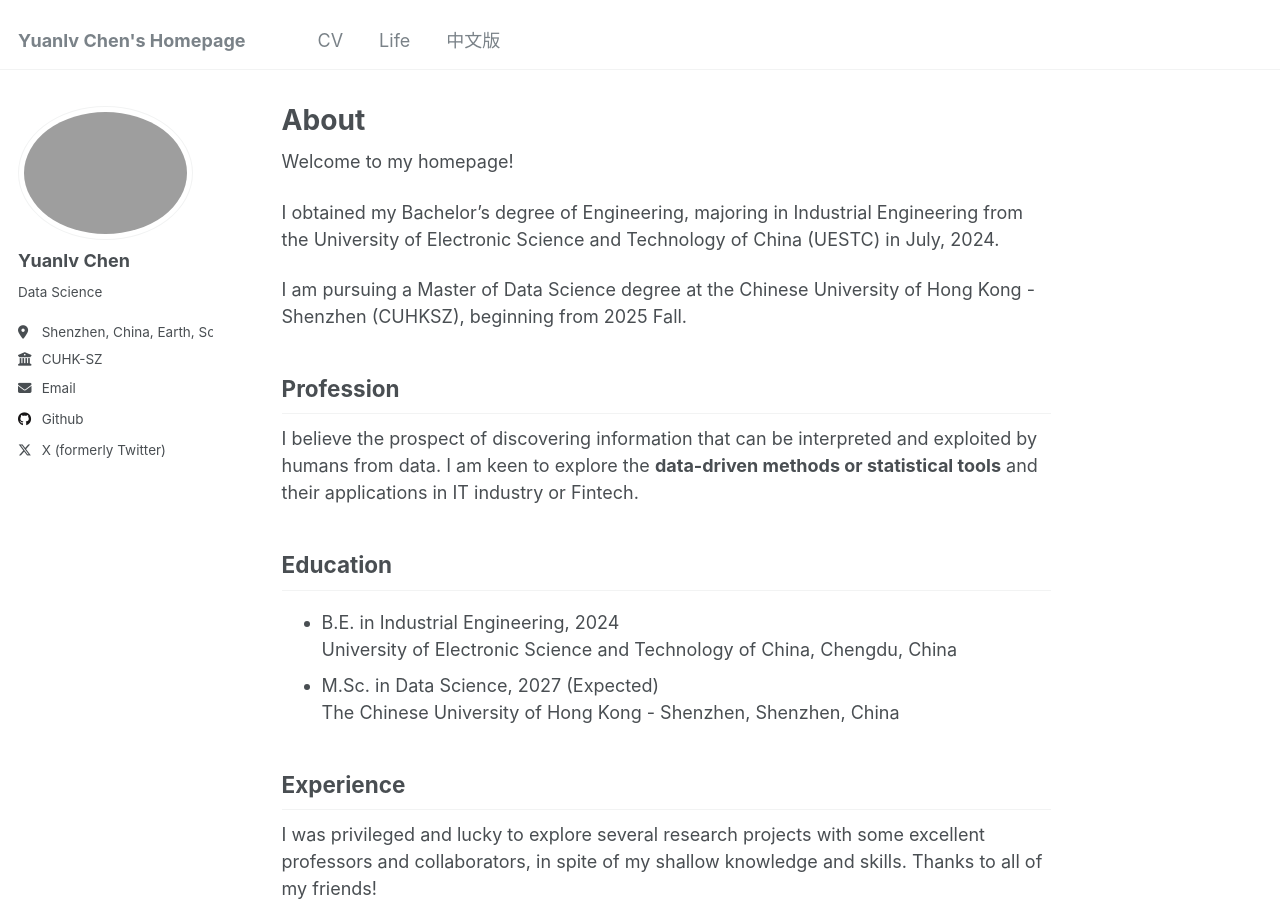
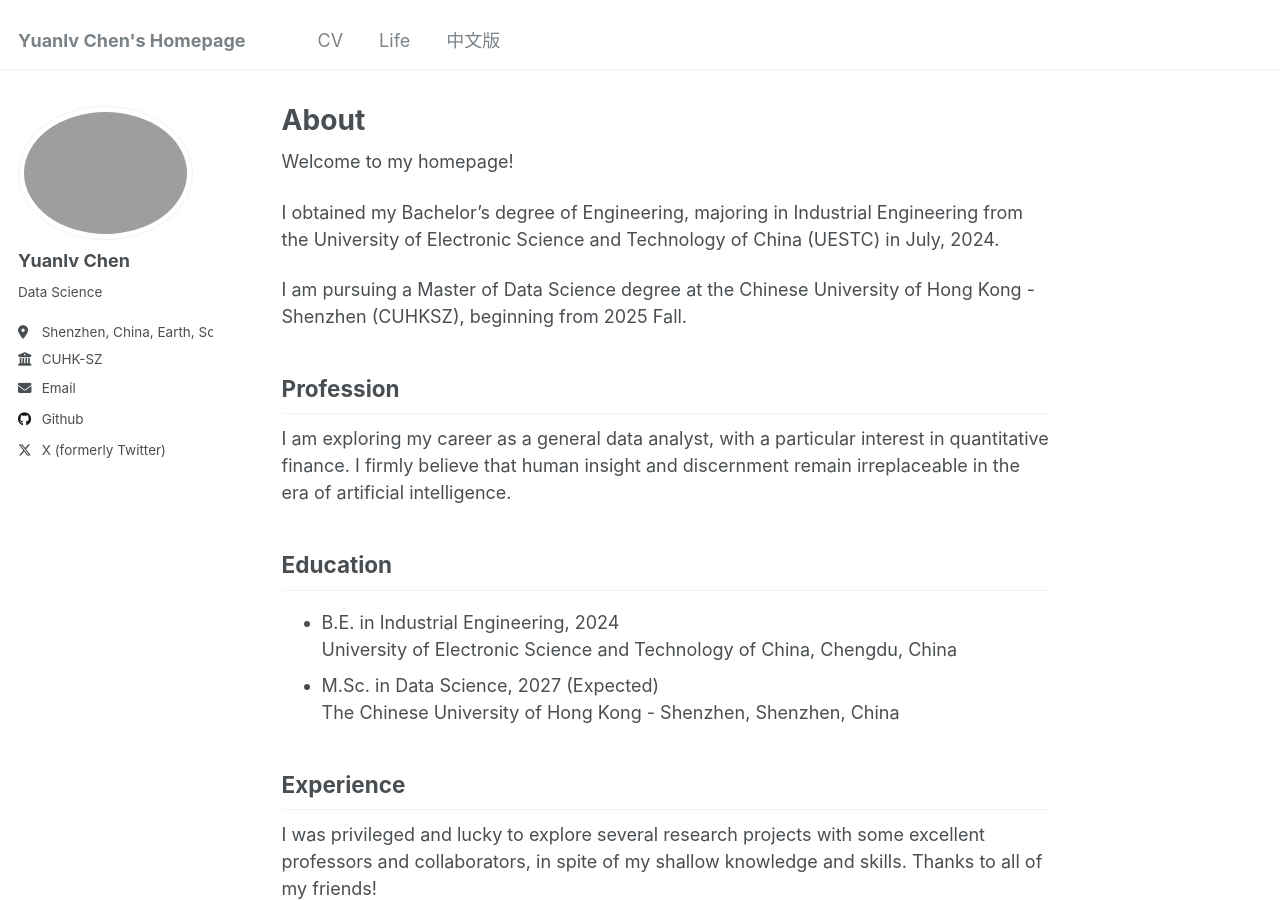
Before and after one commit to YLchen22/YLchen22.github.io, a Jekyll site: the page built from _pages/pages-about.md, in a window 1280 px wide and 900 px high. Built offline with Jekyll 4.4.1, drawn with Linux system fonts in a browser that asks for light colours.

Commit message:
Update pages-about.md

```diff
--- a/_pages/pages-about.md
+++ b/_pages/pages-about.md
@@ -15,7 +15,7 @@ I am pursuing a Master of Data Science degree at the Chinese University of Hong
 
 Profession
 ------
-I believe the prospect of discovering information that can be interpreted and exploited by humans from data. I am keen to explore the **data-driven methods or statistical tools** and their applications in IT industry or Fintech.
+I am exploring my career as a general data analyst, with a particular interest in quantitative finance. I firmly believe that human insight and discernment remain irreplaceable in the era of artificial intelligence.
 
 Education
 ------
```
